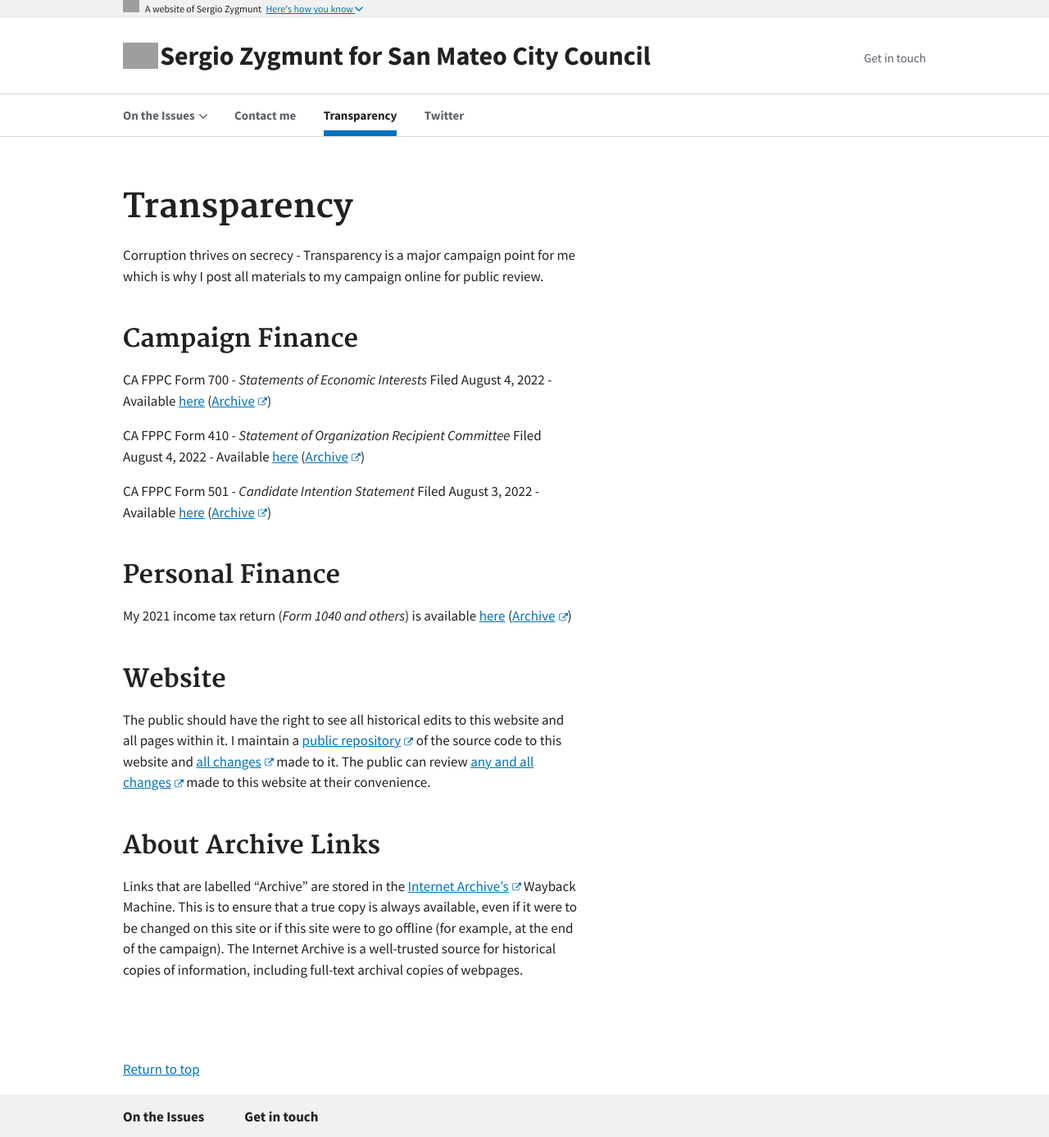
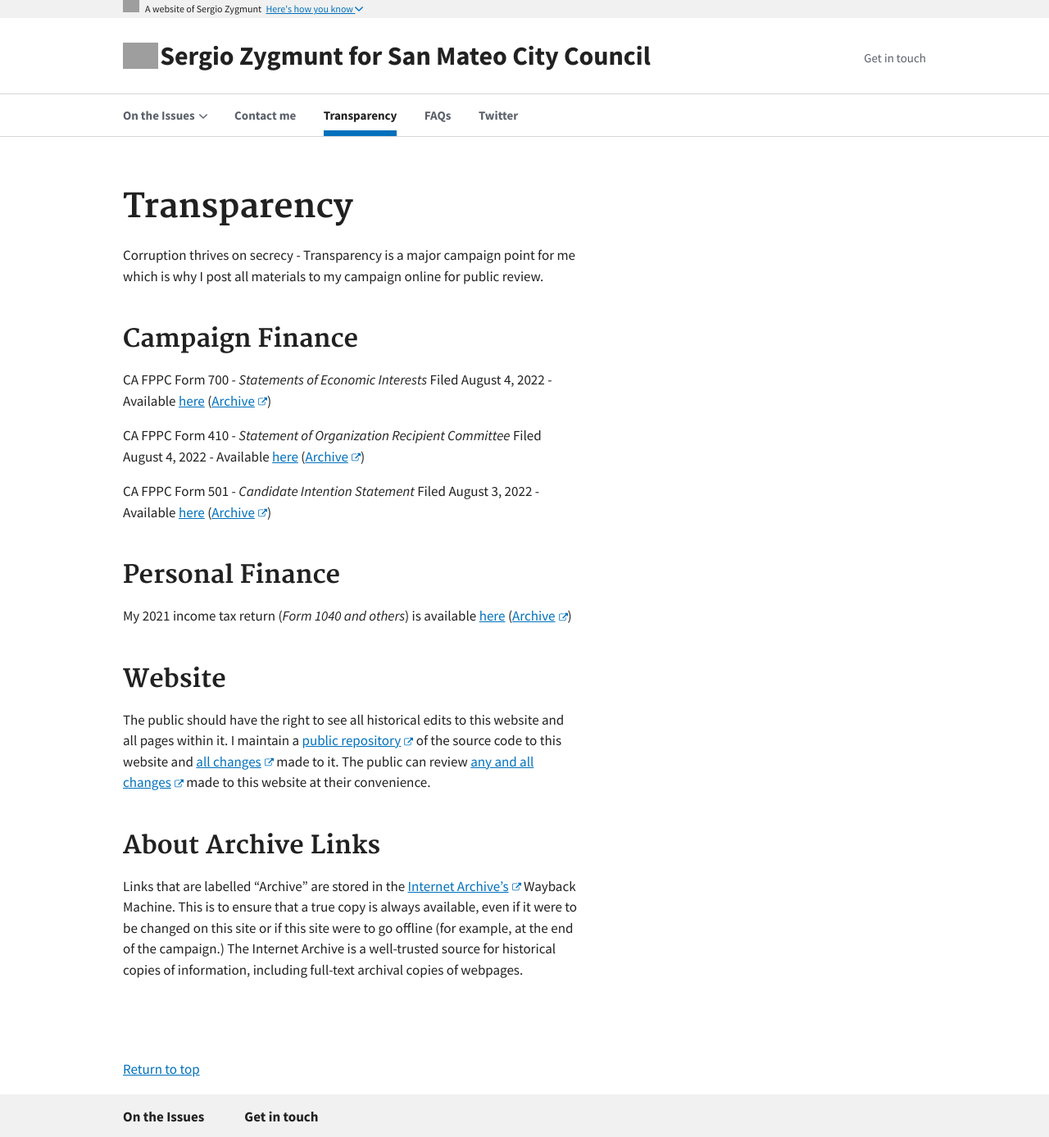
Before and after one commit to sergiozygmunt/sergio-for-city-council, a Jekyll site: the page built from demo/transparency.md, in a window 1280 px wide and 1400 px high, cut to the strip 0-1387 px from the top of the window. Shown: the whole strip at 82% size. Built offline with Jekyll 4.4.1, drawn with Linux system fonts in a browser that asks for light colours; grey boxes are pictures that could not be loaded.

Commit message:
added FAQs

```diff
--- a/_data/navigation.yml
+++ b/_data/navigation.yml
@@ -31,6 +31,9 @@ primary:
     external: false
   - text: Transparency
     href: /transparency/
+    external: false
+  - text: FAQs
+    href: /faq/
     external: false
   - text: Twitter
     href: https://twitter.com/sergiozygmunt
--- a/demo/transparency.md
+++ b/demo/transparency.md
@@ -26,4 +26,4 @@ My 2021 income tax return (_Form 1040 and others_) is available  [here](https://
 The public should have the right to see all historical edits to this website and all pages within it. I maintain a [public repository](https://github.com/sergiozygmunt/sergio-for-city-council){: .usa-external_link} of the source code to this website and [all changes](https://github.com/sergiozygmunt/sergio-for-city-council/commits/main){: .usa-external_link} made to it. The public can review [any and all changes](https://github.com/sergiozygmunt/sergio-for-city-council/commits/main){: .usa-external_link} made to this website at their convenience.
 
 ## About Archive Links
-Links that are labelled "Archive" are stored in the [Internet Archive's](https://archive.org/about){: .usa-external_link} Wayback Machine. This is to ensure that a true copy is always available, even if it were to be changed on this site or if this site were to go offline (for example, at the end of the campaign). The Internet Archive is a well-trusted source for historical copies of information, including full-text archival copies of webpages.
+Links that are labelled "Archive" are stored in the [Internet Archive's](https://archive.org/about){: .usa-external_link} Wayback Machine. This is to ensure that a true copy is always available, even if it were to be changed on this site or if this site were to go offline (for example, at the end of the campaign.) The Internet Archive is a well-trusted source for historical copies of information, including full-text archival copies of webpages.
```
Also changed, not shown: demo/faq.md (added, +24 -0 lines).
